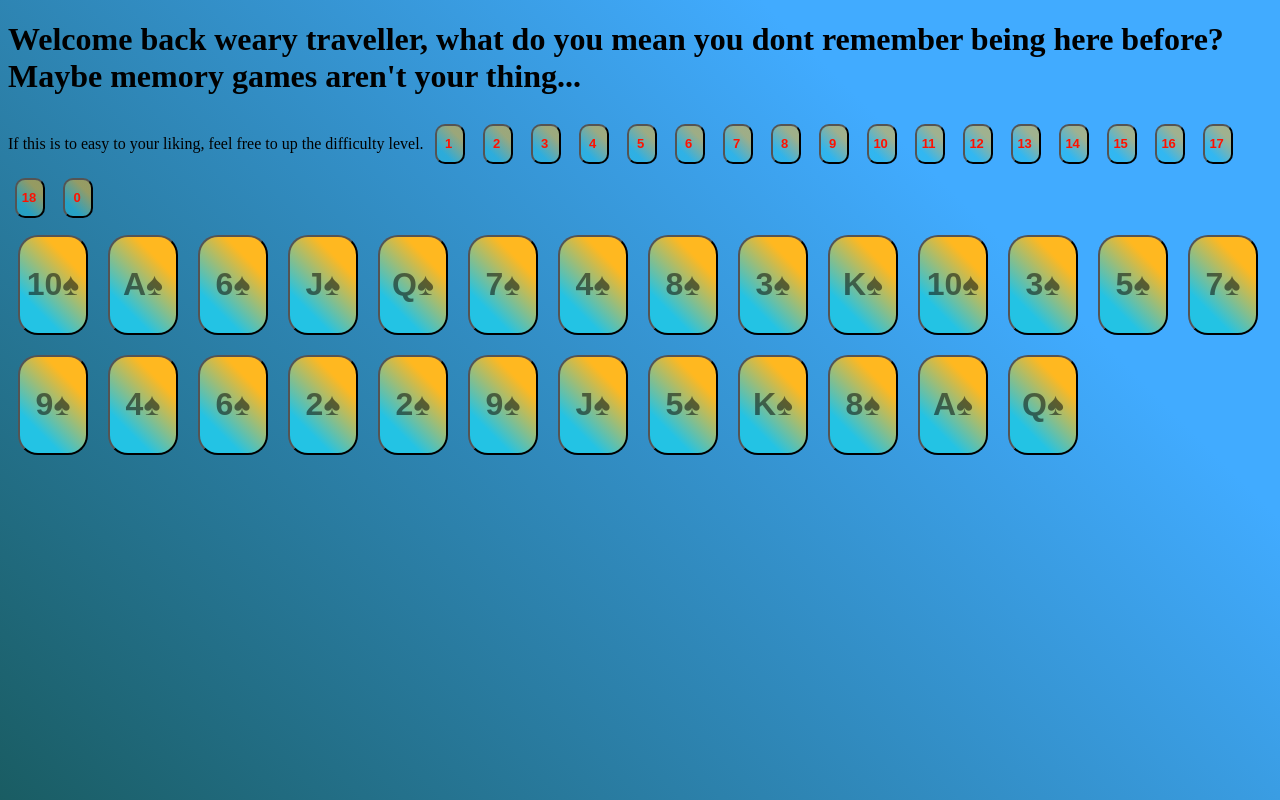
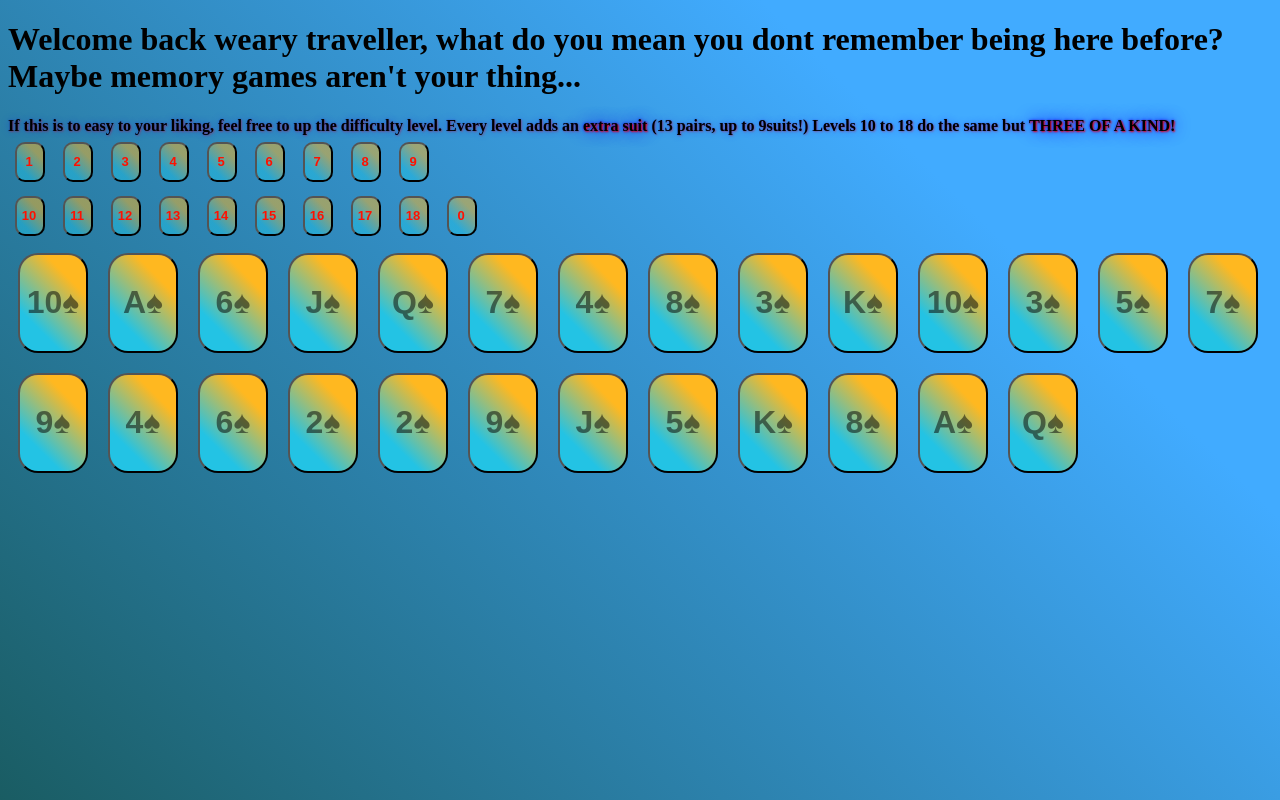
Before and after one commit to Xzanderzone/12-games, a plain HTML site: page memory-game.html in a window 1280 px wide. Shown: the top 800 px of the page. Drawn offline with Linux system fonts and the light colour scheme.

Commit message:
small explaination of the game in header

```diff
--- a/memory-game.html
+++ b/memory-game.html
@@ -45,6 +45,14 @@
     .back p{
       opacity: 50%;
     }
+    form {
+      font-weight: 900;
+      text-shadow: 1px 1px 2px rgba(255, 0, 0, 0.342), 0 0 0.5em rgba(0, 0, 255, 0.329), 0 0 0.1em rgba(0, 0, 255, 0.384);
+    }
+    form b{
+      font-weight: 900;
+      text-shadow: 1px 1px 2px red, 0 0 1em blue, 0 0 0.2em blue;
+    }
   </style>
 <head>
   <meta charset="UTF-8">
@@ -57,6 +65,9 @@
     <h1>Welcome back weary traveller, what do you mean you dont remember being here before? Maybe memory games aren't your thing...</h1>
     <form>
       If this is to easy to your liking, feel free to up the difficulty level.
+      Every level adds an <b>extra suit </b> (13 pairs, up to 9suits!)
+      Levels 10 to 18 do the same but <b>THREE OF A KIND!</b>
+      <br>
       <button class="difficultyswitch"> 1</button>
       <button class="difficultyswitch"> 2</button>
       <button class="difficultyswitch"> 3</button>
@@ -67,6 +78,7 @@
       <button class="difficultyswitch"> 8</button>
       <button class="difficultyswitch"> 9</button>
       <!-- 3 of a kind -->
+      <br>
       <button class="difficultyswitch"> 10</button>
       <button class="difficultyswitch"> 11</button>
       <button class="difficultyswitch"> 12</button>
```
